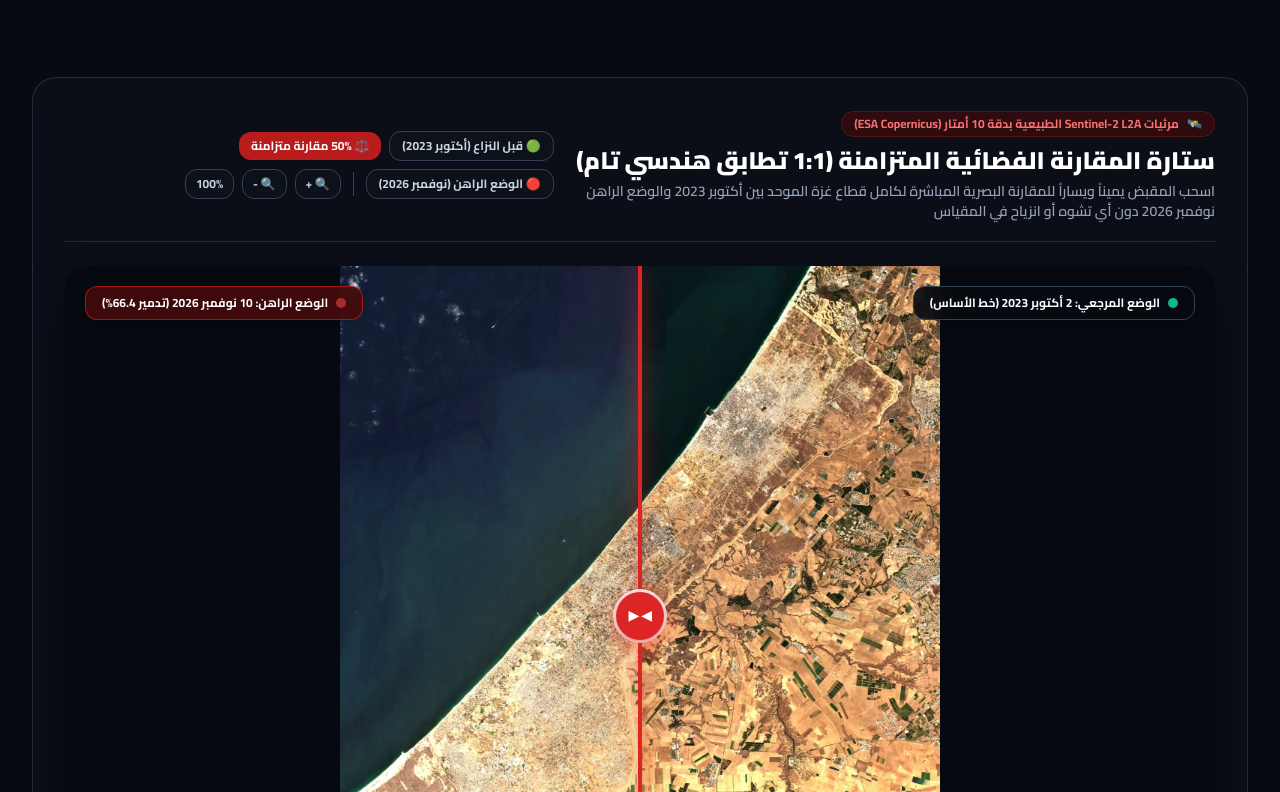
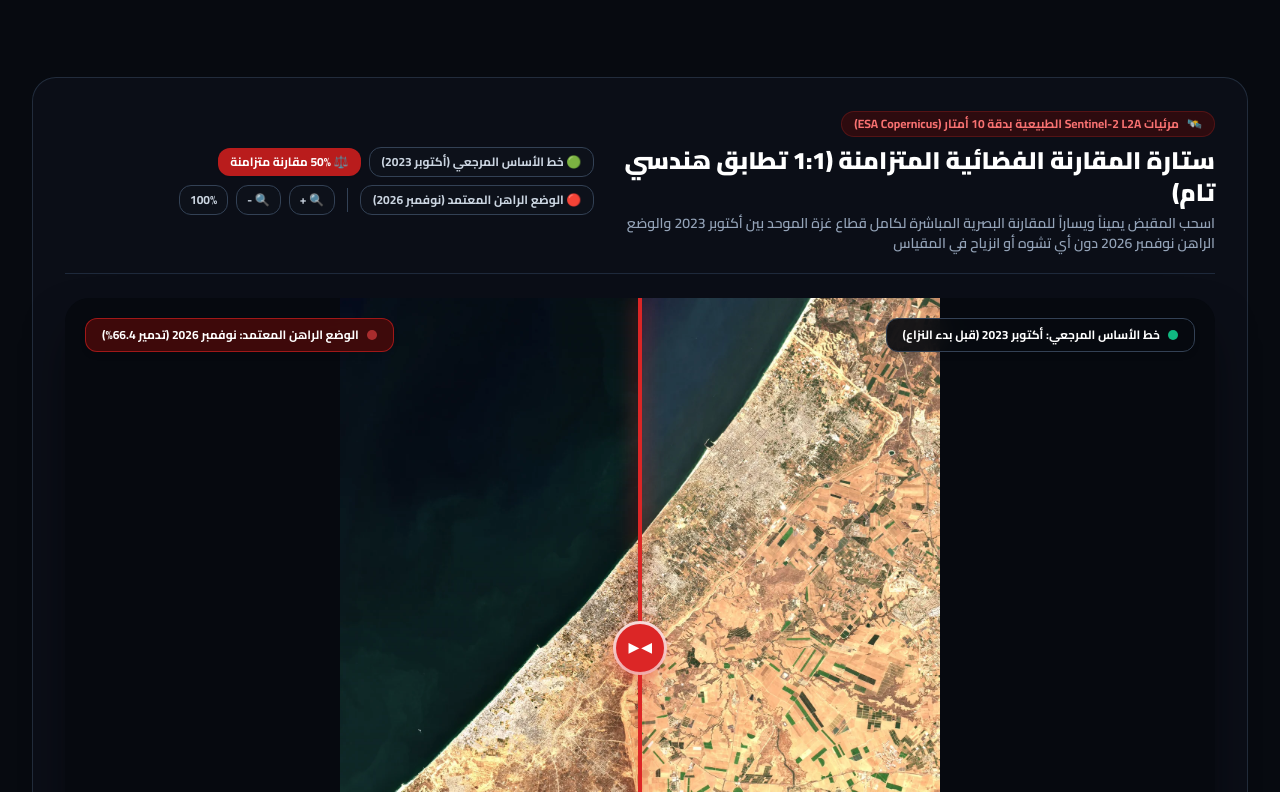
Before and after one commit to mohammedsaeed6u-cloud/Gaza-Damage-Assessment-ArcGIS, a plain HTML site: page 05_Interactive_Web_GIS/index.html in a window 1280 px wide. Shown: the part 748-1540 px from the top of the page. Drawn offline with nearby package versions, Linux system fonts and the light colour scheme.

Commit message:
fix: invert swipe clip-path to match Arabic RTL orientation and standardize Sentinel-2 dates

```diff
--- a/05_Interactive_Web_GIS/index.html
+++ b/05_Interactive_Web_GIS/index.html
@@ -136,7 +136,7 @@
         }
         /* Top layer clipped with CSS polygon for 100% exact registration */
         .swipe-layer-clip {
-            clip-path: polygon(0% 0%, var(--split-pos, 50%) 0%, var(--split-pos, 50%) 100%, 0% 100%);
+            clip-path: polygon(var(--split-pos, 50%) 0%, 100% 0%, 100% 100%, var(--split-pos, 50%) 100%);
             will-change: clip-path;
         }
         .swipe-divider-line {
@@ -345,14 +345,14 @@
 
                 <!-- Presets & Zoom Toolbar -->
                 <div class="flex flex-wrap items-center gap-2">
-                    <button onclick="setSliderPreset(100)" class="px-3 py-1.5 rounded-xl text-xs font-bold bg-slate-900 text-slate-300 hover:bg-emerald-950 hover:text-emerald-300 border border-slate-700 transition">
-                        🟢 قبل النزاع (أكتوبر 2023)
+                    <button onclick="setSliderPreset(0)" class="px-3 py-1.5 rounded-xl text-xs font-bold bg-slate-900 text-slate-300 hover:bg-emerald-950 hover:text-emerald-300 border border-slate-700 transition">
+                        🟢 خط الأساس المرجعي (أكتوبر 2023)
                     </button>
                     <button onclick="setSliderPreset(50)" class="px-3 py-1.5 rounded-xl text-xs font-bold bg-red-700 text-white hover:bg-red-600 transition shadow-sm">
                         ⚖️ 50% مقارنة متزامنة
                     </button>
-                    <button onclick="setSliderPreset(0)" class="px-3 py-1.5 rounded-xl text-xs font-bold bg-slate-900 text-slate-300 hover:bg-red-950 hover:text-red-300 border border-slate-700 transition">
-                        🔴 الوضع الراهن (نوفمبر 2026)
+                    <button onclick="setSliderPreset(100)" class="px-3 py-1.5 rounded-xl text-xs font-bold bg-slate-900 text-slate-300 hover:bg-red-950 hover:text-red-300 border border-slate-700 transition">
+                        🔴 الوضع الراهن المعتمد (نوفمبر 2026)
                     </button>
                     <div class="h-6 w-px bg-slate-700 mx-1 hidden sm:block"></div>
                     <button onclick="zoomSwipe(1.2)" class="px-2.5 py-1.5 rounded-xl text-xs font-bold bg-slate-900 text-slate-300 border border-slate-700 hover:bg-slate-800 transition" title="تكبير المرئية">🔍 +</button>
@@ -378,11 +378,11 @@
                 <!-- Floating Badges -->
                 <div class="absolute top-5 right-5 z-20 bg-slate-950/90 backdrop-blur-md px-4 py-2 rounded-xl text-white text-xs font-bold border border-slate-700 shadow-md flex items-center gap-2">
                     <span class="w-2.5 h-2.5 rounded-full bg-emerald-500"></span>
-                    <span>الوضع المرجعي: 2 أكتوبر 2023 (خط الأساس)</span>
+                    <span>خط الأساس المرجعي: أكتوبر 2023 (قبل بدء النزاع)</span>
                 </div>
                 <div class="absolute top-5 left-5 z-20 bg-red-950/90 backdrop-blur-md px-4 py-2 rounded-xl text-white text-xs font-bold border border-red-700/80 shadow-md flex items-center gap-2">
                     <span class="w-2.5 h-2.5 rounded-full bg-red-500 animate-pulse"></span>
-                    <span>الوضع الراهن: 10 نوفمبر 2026 (تدمير 66.4%)</span>
+                    <span>الوضع الراهن المعتمد: نوفمبر 2026 (تدمير 66.4%)</span>
                 </div>
 
                 <!-- Draggable Divider Line & Knob -->
@@ -889,7 +889,10 @@
                 divider.style.left = pct + '%';
             }
             if (layerBefore) {
-                const clipVal = `polygon(0% 0%, ${pct}% 0%, ${pct}% 100%, 0% 100%)`;
+                // Clips layerBefore to the RIGHT half (from pct% to 100%)
+                // So LEFT half (0% to pct%) shows layerAfter (Nov 2026)
+                // and RIGHT half (pct% to 100%) shows layerBefore (Oct 2023)
+                const clipVal = `polygon(${pct}% 0%, 100% 0%, 100% 100%, ${pct}% 100%)`;
                 layerBefore.style.clipPath = clipVal;
                 layerBefore.style.webkitClipPath = clipVal;
             }
```
Also changed, not shown: index.html (+11 -8 lines).
